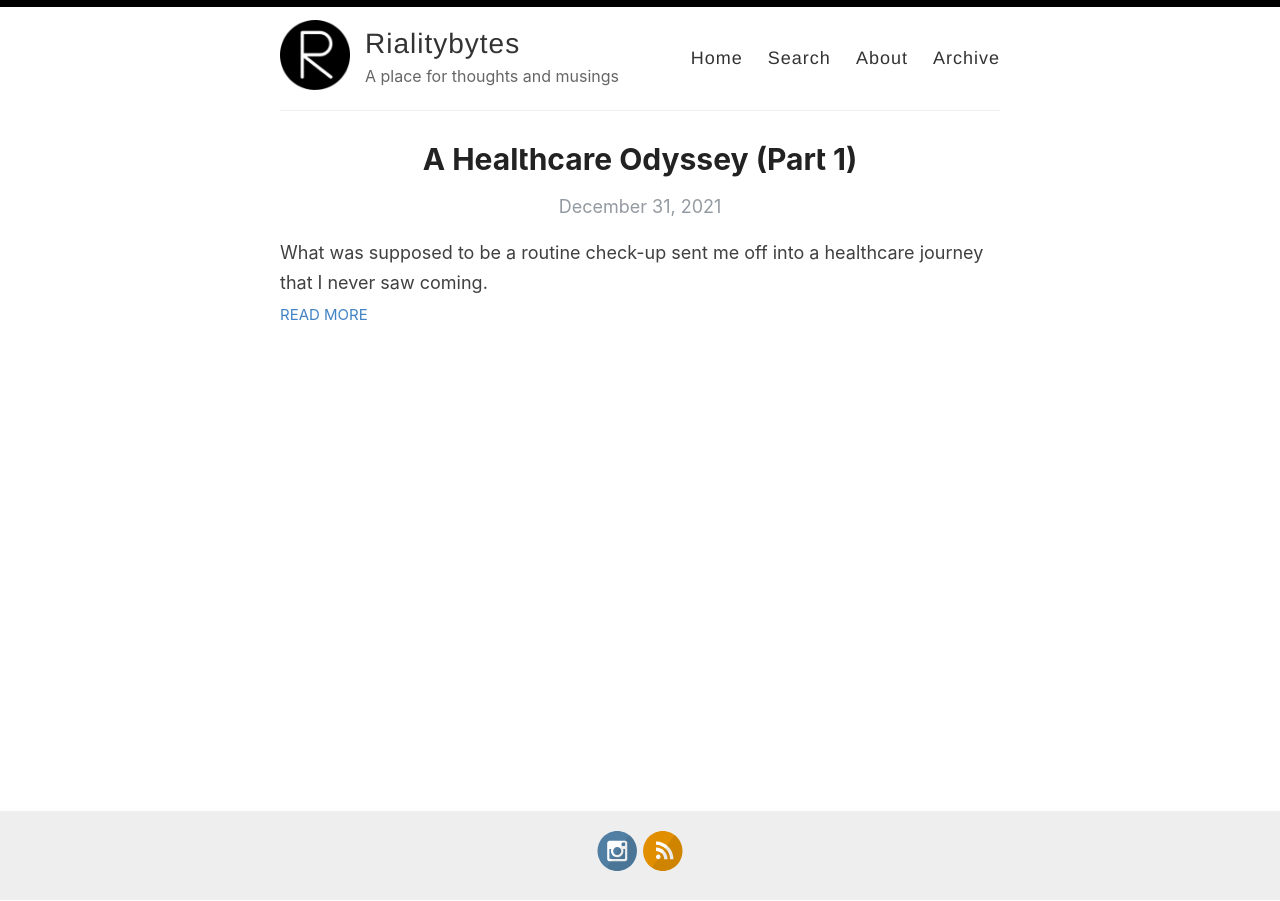
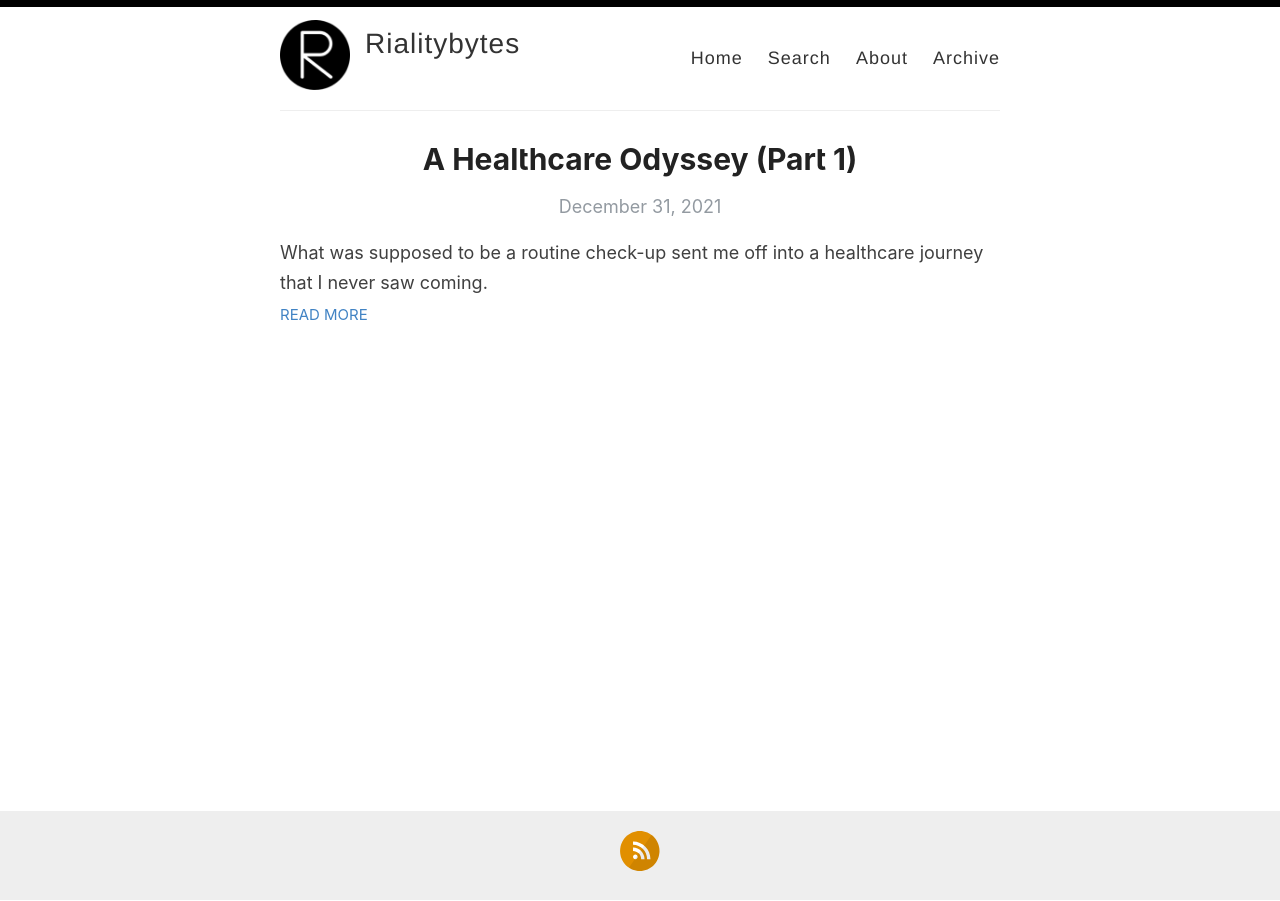
Before and after one commit to rialitybytes/rialitybytes.github.io, a Jekyll site: the page built from index.html, in a window 1280 px wide. Built offline with Jekyll 4.4.1, drawn with Linux system fonts in a browser that asks for light colours; the list of posts is cut into pages by our own code.

Commit message:
Update _config.yml

```diff
--- a/_config.yml
+++ b/_config.yml
@@ -9,7 +9,7 @@ name: Rialitybytes
 author: Ria
 
 # Short bio or description (displayed in the header)
-description: A place for thoughts and musings
+description:
 
 # URL of your avatar or profile pic (you could use your GitHub profile pic)
 avatar: /images/reverie.png
@@ -25,7 +25,7 @@ footer-links:
   facebook:
   flickr:
   github:
-  instagram: rialitybytes.art
+  instagram:
   linkedin:
   pinterest:
   rss: rss
```
